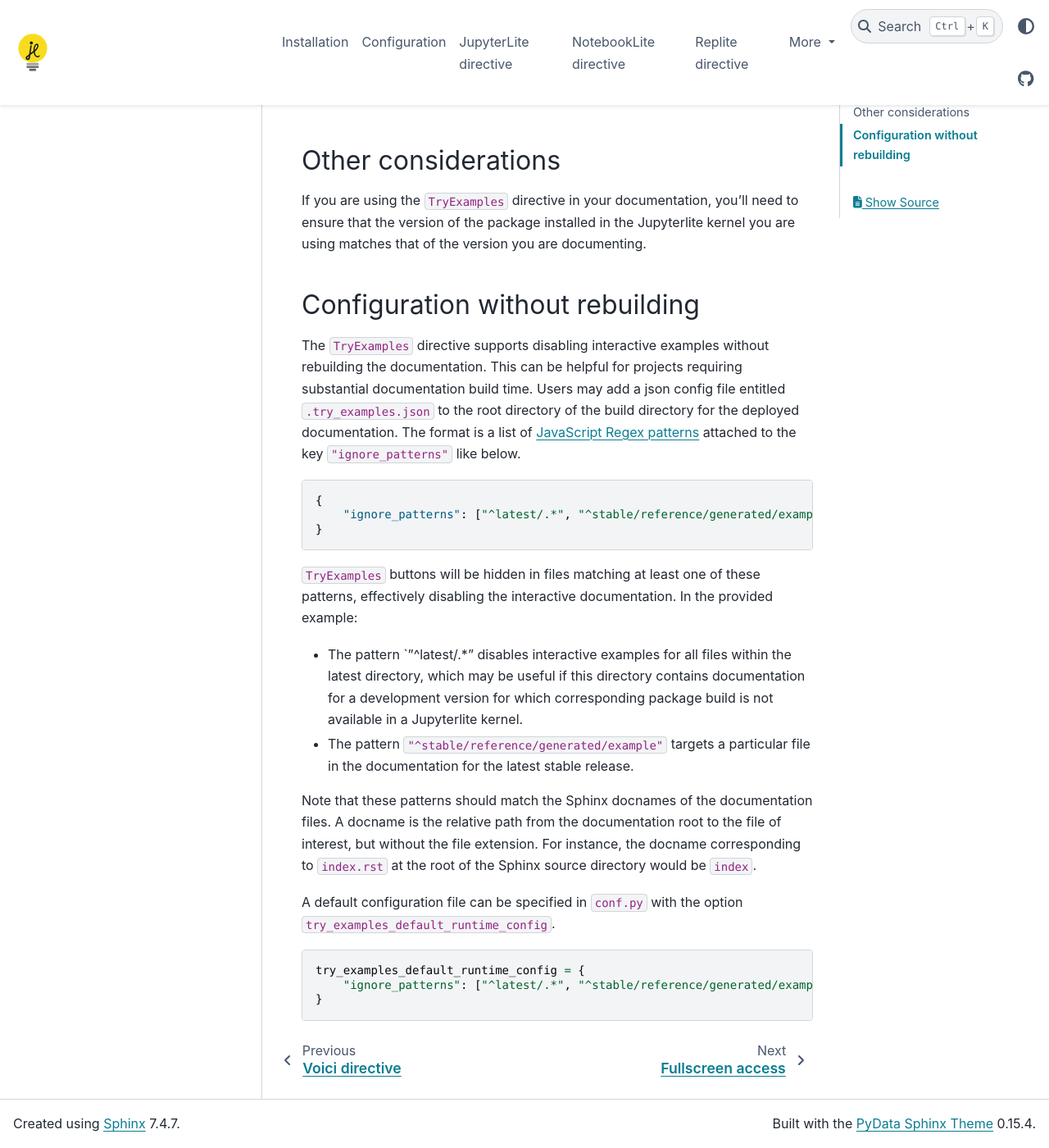
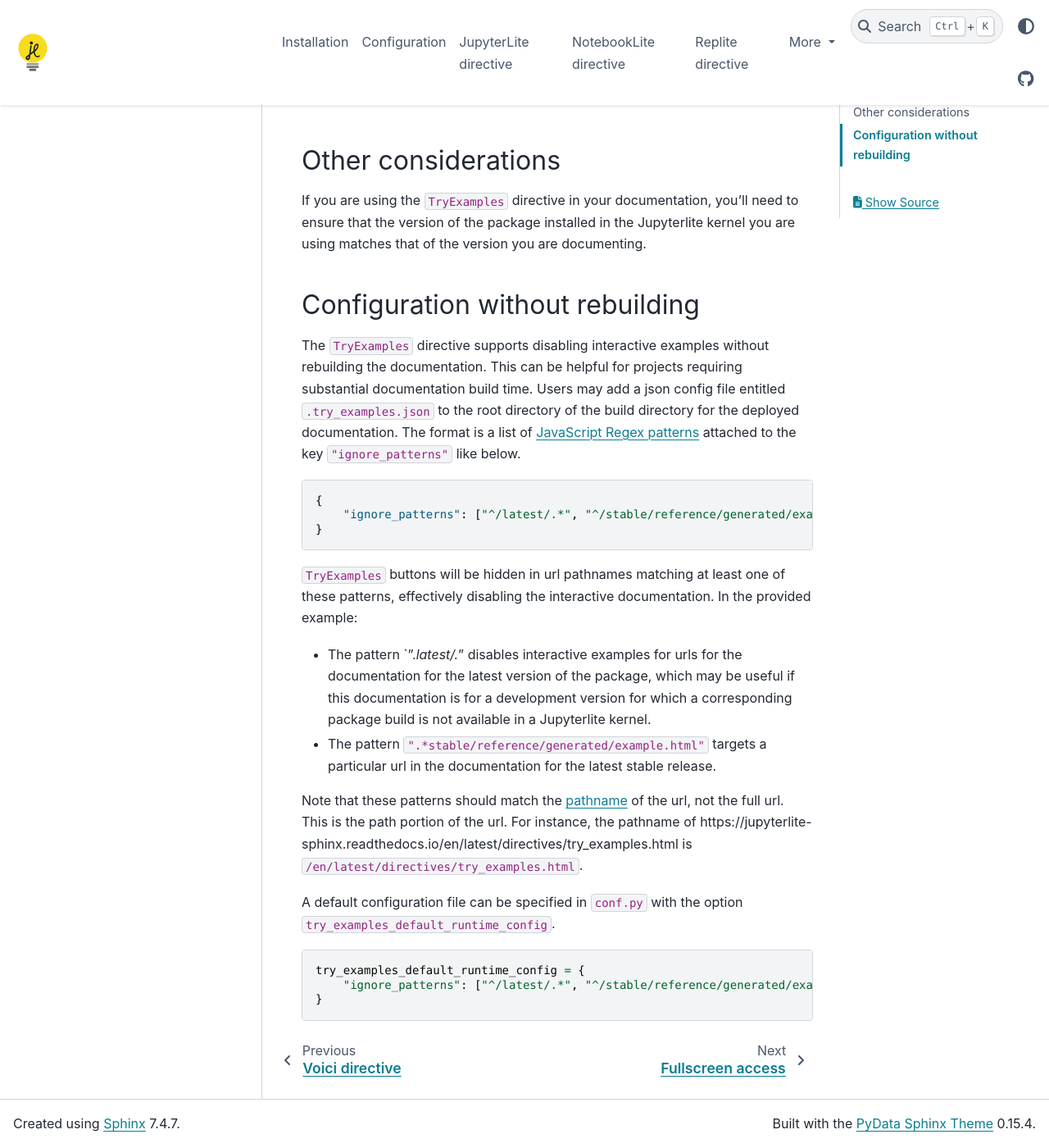
Before and after one commit to jupyterlite/jupyterlite-sphinx, a Sphinx documentation site: the page built from docs/directives/try_examples.md, in a window 1280 px wide and 1400 px high, scrolled down 2635 px. Shown: the whole window at 82% size. Built offline with Sphinx 7.4.7 and the PyData theme 0.15.4, drawn with Linux system fonts in a browser that asks for light colours.

Commit message:
Update docs for match urls instead of filepaths

````diff
--- a/docs/directives/try_examples.md
+++ b/docs/directives/try_examples.md
@@ -177,31 +177,30 @@ directory of the build directory for the deployed documentation. The format is a
 
 ```json
 {
-    "ignore_patterns": ["^latest/.*", "^stable/reference/generated/example"]
+    "ignore_patterns": ["^/latest/.*", "^/stable/reference/generated/example.html"]
 }
 ```
 
-`TryExamples` buttons will be hidden in files matching at least one of these patterns,
-effectively disabling the interactive documentation. In the provided example:
+`TryExamples` buttons will be hidden in url pathnames matching at least one of these
+patterns, effectively disabling the interactive documentation. In the provided example:
 
-* The pattern `"^latest/.*" disables interactive examples for all files within the
-  latest directory, which may be useful if this directory contains documentation
-  for a development version for which corresponding package build is not available
+* The pattern `".*latest/.*" disables interactive examples for urls for the documentation
+  for the latest version of the package, which may be useful if this documentation is
+  for a development version for which a corresponding package build is not available
   in a Jupyterlite kernel.
 
-* The pattern `"^stable/reference/generated/example"` targets a particular file
+* The pattern `".*stable/reference/generated/example.html"` targets a particular url
   in the documentation for the latest stable release.
 
-Note that these patterns should match the Sphinx docnames of the documentation files.
-A docname is the relative path from the documentation root to the file of interest,
-but without the file extension. For instance, the docname corresponding to `index.rst` at
-the root of the Sphinx source directory would be `index`.
+Note that these patterns should match the [pathname](https://developer.mozilla.org/en-US/docs/Web/API/Location/pathname) of the url, not the full url. This is the path portion of
+the url. For instance, the pathname of https://jupyterlite-sphinx.readthedocs.io/en/latest/directives/try_examples.html is `/en/latest/directives/try_examples.html`.
+
 
 A default configuration file can be specified in `conf.py` with the option
 `try_examples_default_runtime_config`.
 
 ```python
 try_examples_default_runtime_config = {
-    "ignore_patterns": ["^latest/.*", "^stable/reference/generated/example"]
+    "ignore_patterns": ["^/latest/.*", "^/stable/reference/generated/example.html"]
 }
 ```
````
